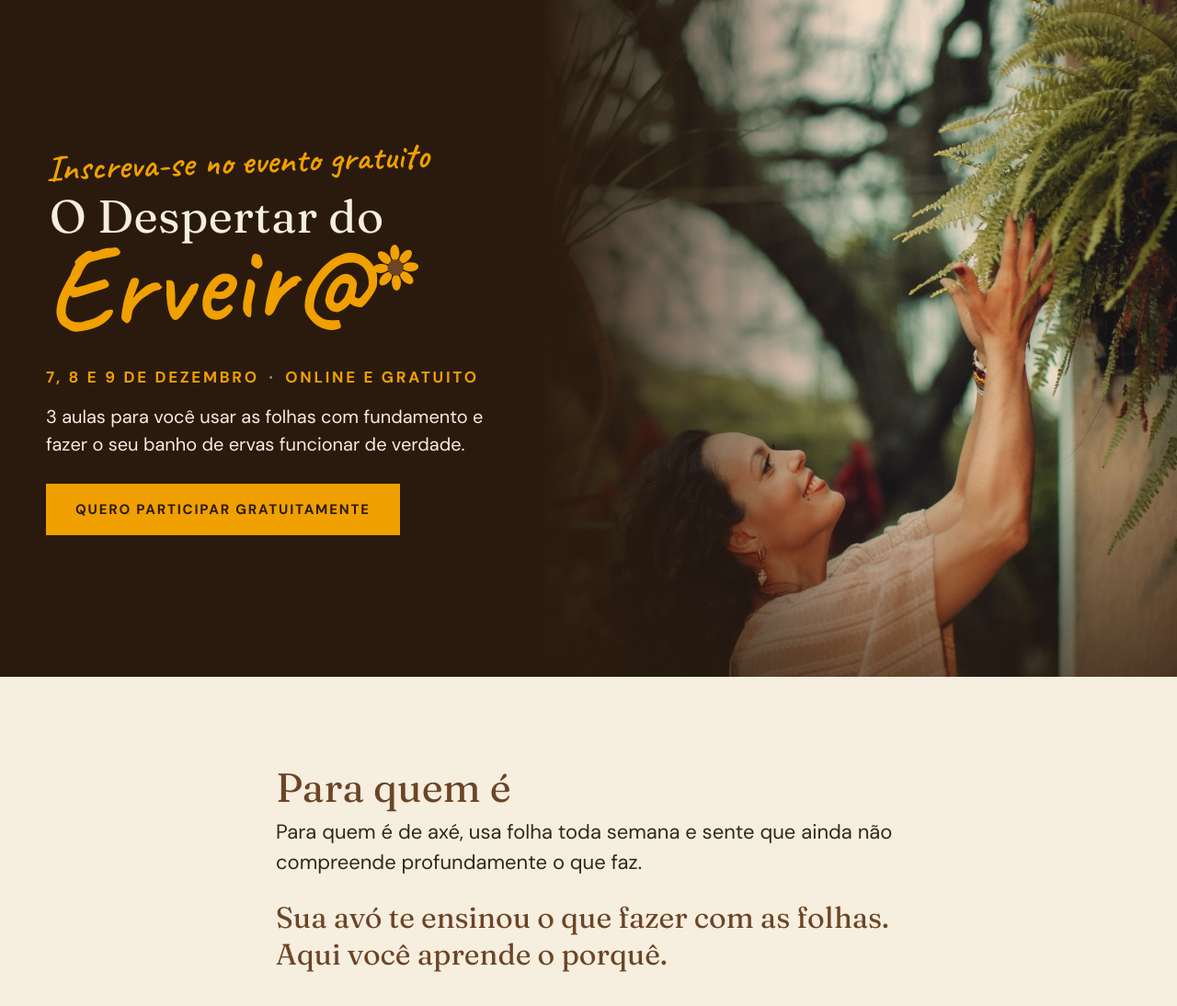
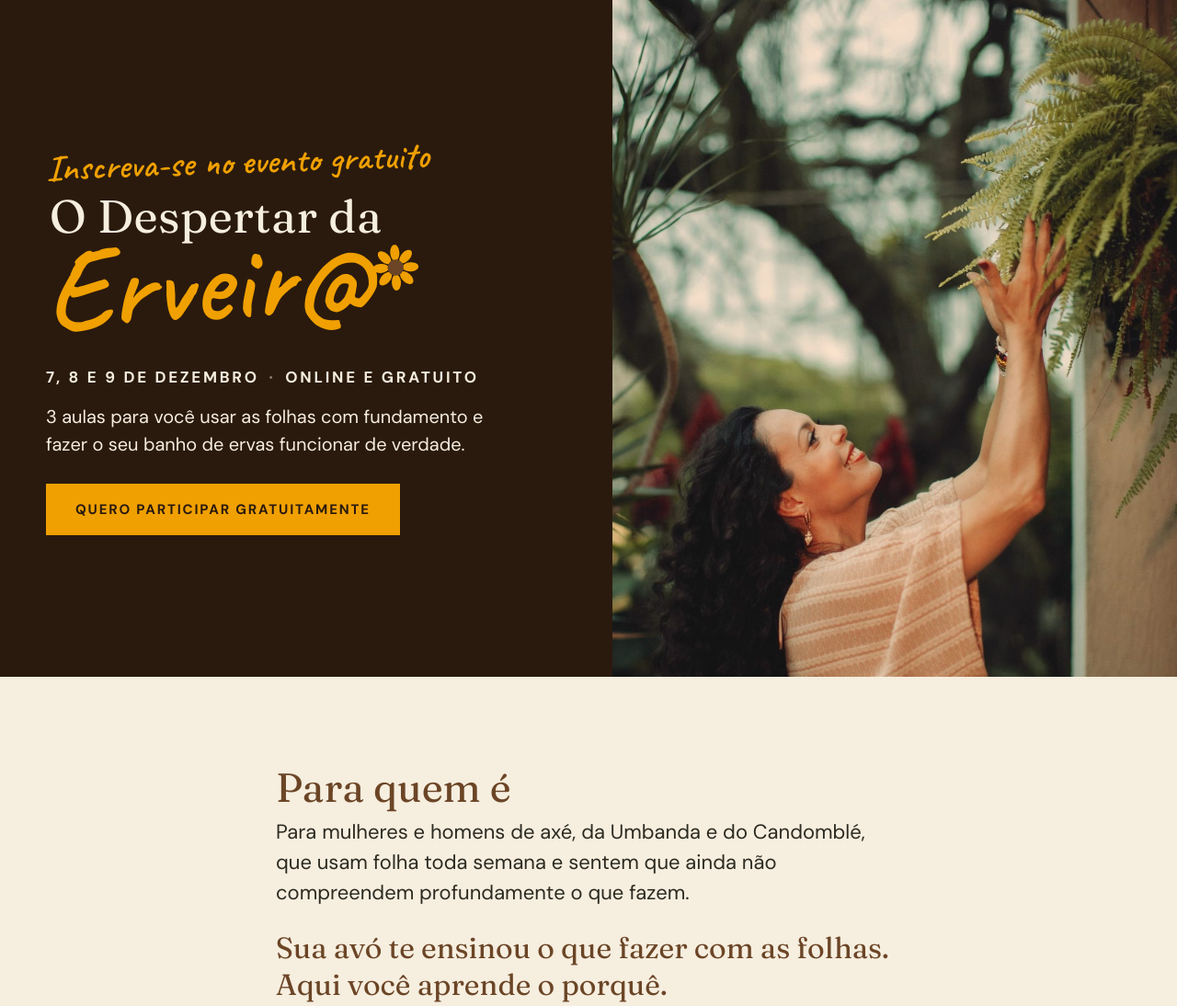
Before and after one commit to ivyifaleye-glitch/black-friday-cursos-ivy, a plain HTML site: page erveira/index.html in a window 1280 px wide. Shown: the top 1094 px of the page at 92% size. Drawn offline with Linux system fonts and the light colour scheme.

Commit message:
Atualiza nome e layout do evento preservando inscrições

```diff
--- a/erveira/index.html
+++ b/erveira/index.html
@@ -3,13 +3,13 @@
 <head>
 <meta charset="UTF-8">
 <meta name="viewport" content="width=device-width, initial-scale=1.0">
-<title>O Despertar do Erveir@ · evento gratuito com Ivy Ifálèyẹ · 7, 8 e 9 de dezembro</title>
+<title>O Despertar da Erveir@ · evento gratuito com Ivy Ifálèyẹ · 7, 8 e 9 de dezembro</title>
 <meta name="description" content="3 aulas gratuitas para você usar as folhas com fundamento e fazer o seu banho de ervas funcionar de verdade. Com Ivy Ifálèyẹ, de 7 a 9 de dezembro.">
 <meta name="theme-color" content="#2A1A0E">
 
 <!-- Compartilhamento (WhatsApp, Instagram, Facebook). Troque og.jpg por uma imagem 1200x630. -->
 <meta property="og:type" content="website">
-<meta property="og:title" content="O Despertar do Erveir@ · evento gratuito">
+<meta property="og:title" content="O Despertar da Erveir@ · evento gratuito">
 <meta property="og:description" content="3 aulas para você usar as folhas com fundamento e fazer o seu banho de ervas funcionar de verdade. 7, 8 e 9 de dezembro.">
 <meta property="og:image" content="https://escolaivyifaleye.com.br/erveira/images/og.jpg">
 <meta property="og:locale" content="pt_BR">
@@ -77,29 +77,26 @@
   .hero__foto{ position:relative; width:100%; aspect-ratio:4/5; }
   .hero__foto picture{ display:block; width:100%; height:100%; }
   .hero__foto img{ width:100%; height:100%; object-fit:cover; object-position:center 30%; }
-  .hero__foto::after{ content:""; position:absolute; inset:0;
-     background:linear-gradient(to top, var(--raiz) 0%, rgba(42,26,14,.9) 25%, rgba(42,26,14,0) 55%); }
-  .hero__conteudo{ position:relative; z-index:2; margin-top:-34%; padding:0 var(--lateral) 64px; }
+  .hero__foto::after{ content:none; }
+  .hero__conteudo{ position:relative; z-index:2; margin-top:0; padding:40px var(--lateral) 64px; }
   .hero--sem-foto .hero__foto{ display:none; }
   .hero--sem-foto .hero__conteudo{ margin-top:0; padding-top:128px; }
 
   @media (min-width:900px){
     .hero{ min-height:clamp(620px, 92vh, 860px); }
-    .hero__foto{ position:absolute; top:0; right:0; bottom:0; width:54%; aspect-ratio:auto; }
-    .hero__foto img{ object-position:center 35%; }
-    .hero__foto::after{ background:
-       linear-gradient(to right, var(--raiz) 0%, rgba(42,26,14,.55) 22%, rgba(42,26,14,0) 50%),
-       linear-gradient(to top, rgba(42,26,14,.6) 0%, rgba(42,26,14,0) 30%); }
+    .hero__foto{ position:absolute; top:0; right:0; bottom:0; width:48%; aspect-ratio:auto; }
+    .hero__foto img{ object-position:center 40%; }
+    .hero__foto::after{ content:none; }
     .hero__conteudo{ position:absolute; left:0; right:0; bottom:0; top:0; margin:0;
        padding:0 max(48px, calc((100vw - 1180px)/2)) 0; display:flex; flex-direction:column;
        justify-content:center; align-items:flex-start; }
-    .hero__conteudo > *{ max-width:600px; }
+    .hero__conteudo > *{ max-width:560px; }
     .hero--sem-foto .hero__conteudo{ position:relative; padding-top:120px; padding-bottom:120px; }
   }
   .hero__chamada{ margin-bottom:12px; }
   .hero .marca, .hero__chamada{ display:table; }
-  .hero__linha{ font-weight:700; text-transform:uppercase; letter-spacing:.16em; font-size:14px; color:var(--girassol); margin:18px 0 0; }
-  .hero__linha span{ color:var(--papel); opacity:.6; padding:0 4px; }
+  .hero__linha{ font-weight:700; text-transform:uppercase; letter-spacing:.16em; font-size:14px; color:var(--papel); margin:18px 0 0; }
+  .hero__linha span{ color:var(--papel); opacity:.5; padding:0 4px; }
   @media (max-width:899px){ .hero__linha span{ display:none; } .hero__linha b{ display:block; font-weight:700; } }
   @media (min-width:900px){ .hero__linha{ font-size:17px; } .hero__linha b{ font-weight:700; } }
   @media (max-width:420px){ .botao{ letter-spacing:.08em; padding:0 18px; } }
@@ -222,8 +219,8 @@
 
   <div class="hero__conteudo">
     <p class="mao hero__chamada">Inscreva-se no evento gratuito</p>
-    <h1 class="marca" aria-label="O Despertar do Erveir@">
-      <span class="marca__topo" aria-hidden="true">O Despertar do</span>
+    <h1 class="marca" aria-label="O Despertar da Erveir@">
+      <span class="marca__topo" aria-hidden="true">O Despertar da</span>
       <span class="marca__nome" aria-hidden="true">Erveir@<svg class="marca__flor" viewBox="0 0 40 40" aria-hidden="true"><g fill="#F0A000"><ellipse cx="20" cy="7" rx="4" ry="7"/><ellipse cx="20" cy="7" rx="4" ry="7" transform="rotate(45 20 20)"/><ellipse cx="20" cy="7" rx="4" ry="7" transform="rotate(90 20 20)"/><ellipse cx="20" cy="7" rx="4" ry="7" transform="rotate(135 20 20)"/><ellipse cx="20" cy="7" rx="4" ry="7" transform="rotate(180 20 20)"/><ellipse cx="20" cy="7" rx="4" ry="7" transform="rotate(225 20 20)"/><ellipse cx="20" cy="7" rx="4" ry="7" transform="rotate(270 20 20)"/><ellipse cx="20" cy="7" rx="4" ry="7" transform="rotate(315 20 20)"/></g><circle cx="20" cy="20" r="7" fill="#6B4526"/></svg></span>
     </h1>
     <p class="hero__linha"><b>7, 8 e 9 de dezembro</b> <span>·</span> <b>online e gratuito</b></p>
@@ -239,7 +236,7 @@
   <div class="wrap">
     <div class="para-quem">
       <h2 class="titulo-secao">Para quem é</h2>
-      <p>Para quem é de axé, usa folha toda semana e sente que ainda não compreende profundamente o que faz.</p>
+      <p>Para mulheres e homens de axé, da Umbanda e do Candomblé, que usam folha toda semana e sentem que ainda não compreendem profundamente o que fazem.</p>
       <p class="destaque">Sua avó te ensinou o que fazer com as folhas. Aqui você aprende o porquê.</p>
     </div>
 
@@ -331,7 +328,7 @@
       <p><strong>Ivy Ifálèyẹ é engenheira agrônoma, herbologista, mestra em saboaria ancestral e design de cosméticos naturais, além de cultuadora de Orixá.</strong></p>
       <p>Aprendeu com a avó Zezé, rezadeira, e une o nome científico e o fundamento da mesma folha: ciência e tradição lado a lado.</p>
       <p>É fundadora da Ladê Boticário Ancestral e da Escola Ivy Ifálèyẹ de Saberes Ancestrais.</p>
-      <p class="ivy__fecho">No <b>Despertar do Erveir@</b>, ela te ensina, em 3 aulas gratuitas, a usar as folhas com fundamento e fazer o seu banho de ervas funcionar de verdade.</p>
+      <p class="ivy__fecho">No <b>Despertar da Erveir@</b>, ela te ensina, em 3 aulas gratuitas, a usar as folhas com fundamento e fazer o seu banho de ervas funcionar de verdade.</p>
       <a class="botao botao--ivy" href="/erveira#inscricao">Quero participar gratuitamente</a>
     </div>
   </div>
@@ -359,7 +356,7 @@
     </svg>
     <p>Ivy Ifálèyẹ · Saberes Ancestrais</p>
     <p><a href="https://www.instagram.com/ivyifaleye/" target="_blank" rel="noopener">@ivyifaleye</a></p>
-    <small>O Despertar do Erveir@ · 7, 8 e 9 de dezembro de 2026</small>
+    <small>O Despertar da Erveir@ · 7, 8 e 9 de dezembro de 2026</small>
   </div>
 </footer>
 
```
